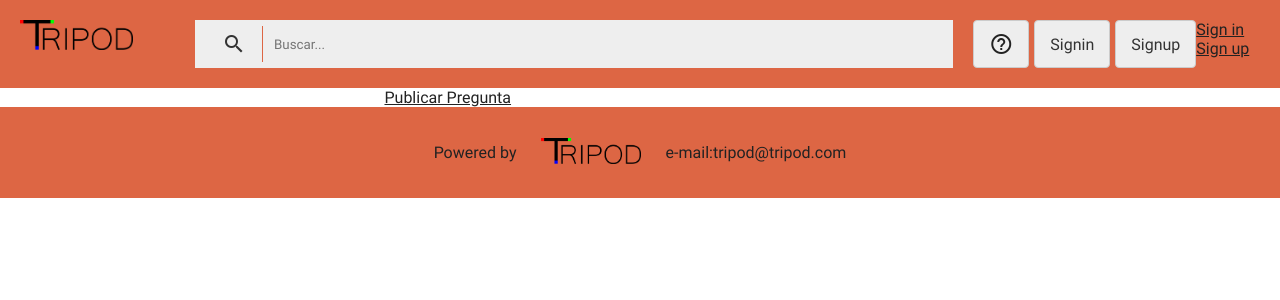
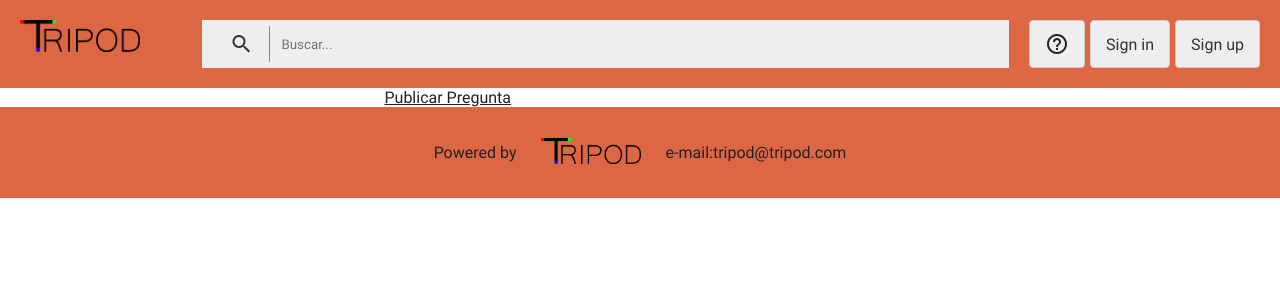
Before and after one commit to tripod-egibide/reto2, a PHP site: page /index.php in a window 1280 px wide. Shown: the top 300 px of the page. Run offline with PHP 8.4, Linux system fonts and the light colour scheme; data that the repository does not hold is empty.

Commit message:
Auto stash before merge of "master" and "origin/master"

```diff
--- a/src/codigo/css/style.css
+++ b/src/codigo/css/style.css
@@ -60,6 +60,7 @@ html {
   text-decoration: none;
   margin-left: 5px;
   padding: 0 15px;
+  flex-shrink: 0;
 }
 
 .error {
@@ -129,12 +130,15 @@ footer #logo {
   cursor: pointer;
 }
 
-#menuMovil {
-  /* display: flex; */
+#menuMovil{
+  display: none;
+  flex-shrink: 0;
+  /*width: 100%;*/
+  /*justify-content: center;*/
+
 }
-
-#menuMovil>a {
-  width: 100%;
+#menuMovil>a{
+  /*flex-basis: 100%;*/
 }
 
 @media only screen and (max-width: 600px) {
--- a/src/partefija/header.php
+++ b/src/partefija/header.php
@@ -14,8 +14,8 @@ $raiz = $_SERVER['DOCUMENT_ROOT'];
     <input type="search" id="busqueda" name="" placeholder="Buscar..."/>
   </form>
   <a href="/doc/Manual%20del%20Usuario.pdf" id="ayuda" target="_blank"><i class="material-icons">help_outline</i></a>
-  <a href="#" id="botonLogin">Signin</a>
-  <a href="#" id="botonSignin">Signup</a>
+  <a href="#" id="botonLogin">Sign in</a>
+  <a href="#" id="botonSignin">Sign up</a>
   <a href="#" id="botonMenu"><i class="material-icons">menu</i></a>
     <br>
     <div id="menuMovil">
```
